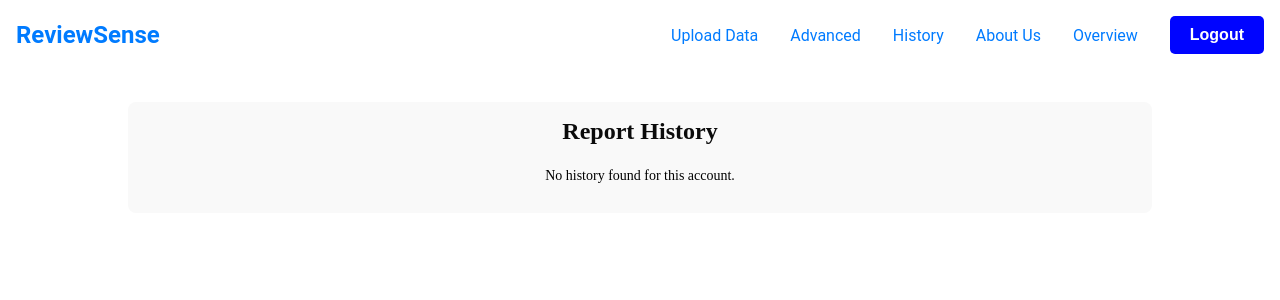
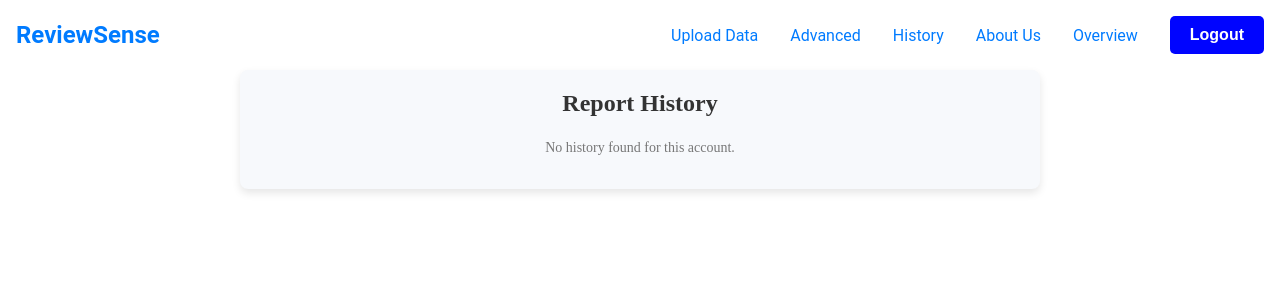
Before and after one commit to TanvirAzam42/BtechProject_SentimentAnalysis, a React (Create React App) app in the folder sentiment_analyzer/: page /history in a window 1280 px wide. Shown: the top 300 px of the page. Built offline with nearby package versions, Linux system fonts and the light colour scheme.

Commit message:
fixing history page
fixed the history.js

```diff
--- a/sentiment_analyzer/src/History.css
+++ b/sentiment_analyzer/src/History.css
@@ -1,19 +1,53 @@
+/* History.css */
+
 .history-container {
-    margin: 2rem auto;
-    padding: 1rem;
-    background-color: #f9f9f9;
-    width: 80%;
+  max-width: 800px;
+  margin: 0 auto;
+  padding: 20px;
+  background-color: #f7f9fc;
   border-radius: 8px;
+  box-shadow: 0 4px 8px rgba(0, 0, 0, 0.1);
+}
+
+.history-container h2 {
+  font-size: 24px;
+  color: #333;
+  margin-bottom: 20px;
+  text-align: center;
+  font-weight: bold;
 }
 
 .history-item {
-    background-color: #fff;
-    border: 1px solid #ddd;
-    padding: 1rem;
-    margin-bottom: 1rem;
-    border-radius: 8px;
+  background-color: #ffffff;
+  border: 1px solid #dcdcdc;
+  border-radius: 6px;
+  padding: 15px;
+  margin-bottom: 15px;
+  box-shadow: 0 2px 4px rgba(0, 0, 0, 0.05);
 }
 
 .history-item h3 {
-    margin-bottom: 0.5rem;
+  font-size: 18px;
+  color: #333;
+  margin-bottom: 10px;
 }
+
+.history-item p {
+  font-size: 16px;
+  color: #555;
+  margin: 5px 0;
+}
+
+.history-item:last-child {
+  margin-bottom: 0;
+}
+
+.history-item:hover {
+  background-color: #f0f8ff;
+  border-color: #b0c4de;
+}
+
+p {
+  text-align: center;
+  color: #777;
+}
--- a/sentiment_analyzer/src/Login.js
+++ b/sentiment_analyzer/src/Login.js
@@ -19,8 +19,8 @@ function Login() {
       });
 
       if (response.ok) {
-        // Save logged-in user email to localStorage
-        localStorage.setItem('loggedInUser', email);
+        // Save logged-in user email to localStorage with the correct key
+        localStorage.setItem('currentUser', email);
 
         // Navigate to dashboard upon successful login
         navigate('/dashboard');
--- a/sentiment_analyzer/src/UploadData.js
+++ b/sentiment_analyzer/src/UploadData.js
@@ -5,6 +5,8 @@ import {
 } from 'recharts';
 import jsPDF from 'jspdf';
 import html2canvas from 'html2canvas';
+// Remove History import
+// import History from './History';
 
 // Function to analyze sentiment
 const analyzeSentiment = (data, targetColumn) => {
@@ -32,6 +34,7 @@ const UploadData = () => {
   const [reportData, setReportData] = useState([]);
   const [user, setUser] = useState('');
 
+  // Get the logged-in user from localStorage
   useEffect(() => {
     const loggedInUser = localStorage.getItem('currentUser');
     if (loggedInUser) {
@@ -91,7 +94,6 @@ const UploadData = () => {
   };
 
   const downloadCSV = () => {
-    // CSV downloading logic
     const csvContent = `data:text/csv;charset=utf-8,Total Reviews,Positive Reviews,Negative Reviews,Neutral Reviews\n${reportData.length},${reportData.filter(row => row.sentiment === 'Positive').length},${reportData.filter(row => row.sentiment === 'Negative').length},${reportData.filter(row => row.sentiment === 'Neutral').length}`;
     const encodedUri = encodeURI(csvContent);
     const link = document.createElement('a');
@@ -118,9 +120,7 @@ const UploadData = () => {
         <h2>Instructions for Uploading Dataset</h2>
         <p>
           Sentiment analysis is an NLP technique that identifies and classifies emotions in text as positive,
-          negative, or neutral. It helps understand opinions in reviews, social media, and feedback. There are
-          fine-grained (detailed sentiment levels), aspect-based (sentiment on specific features), and emotion detection types.
-          It's used in marketing, customer service, finance, and politics to gauge public opinion and improve decision-making.
+          negative, or neutral. It helps understand opinions in reviews, social media, and feedback.
         </p>
         <form onSubmit={handleSubmit} className="upload-form">
           <input type="file" onChange={handleFileChange} className="file-input" accept=".csv" />
@@ -168,8 +168,8 @@ const UploadData = () => {
             </div>
           )}
           <div className="download-buttons">
-            <button onClick={downloadCSV} className="download-btn">Download CSV Report</button>
-            <button onClick={downloadPDF} className="download-btn">Download PDF Report</button>
+            <button type="button" onClick={downloadCSV} className="download-btn">Download CSV Report</button>
+            <button type="button" onClick={downloadPDF} className="download-btn">Download PDF Report</button>
           </div>
         </form>
       </div>
```
Also changed, not shown: sentiment_analyzer/src/History.js (line endings or trailing spaces). Lines whose indentation alone changed are shown as unchanged.
